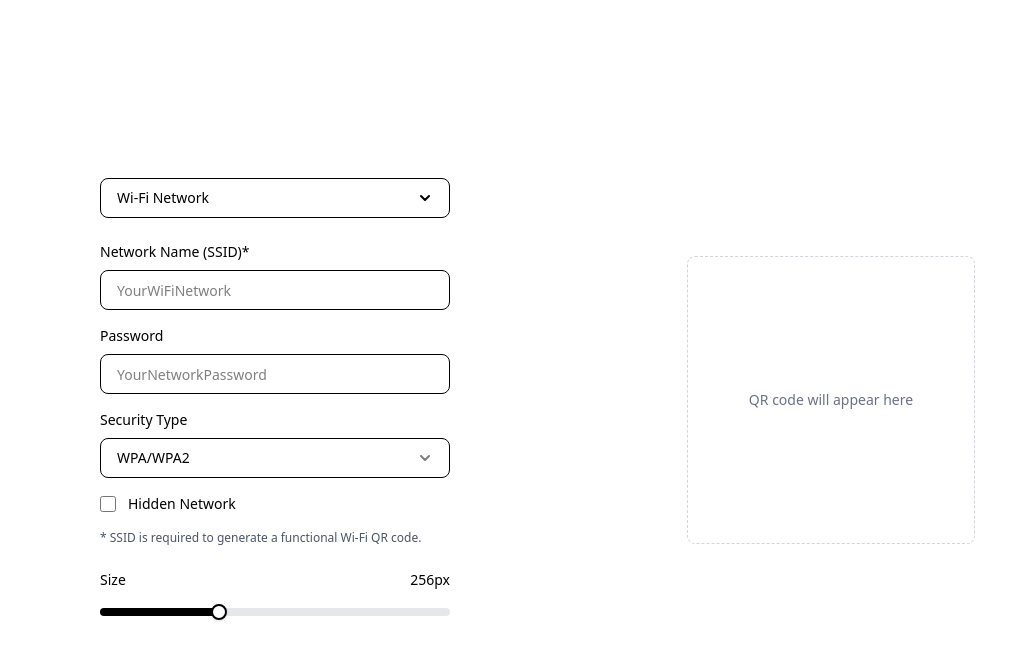
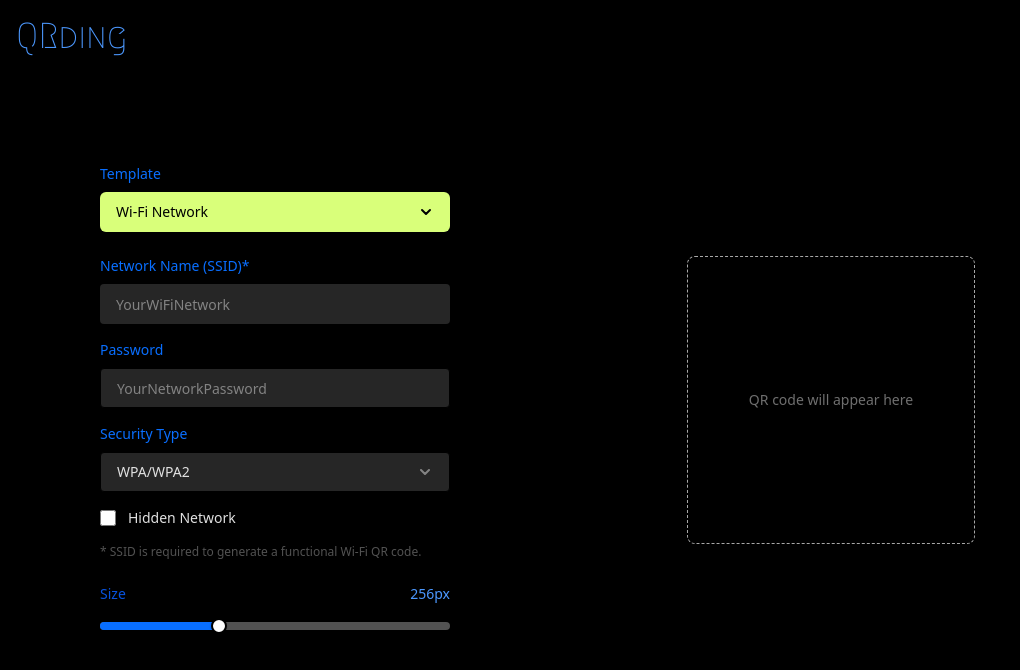
Before and after one commit to rishikanthc/qrding, a SvelteKit app: page / in a window 1280 px wide. Shown: the top 670 px of the page, without its empty margins (0-1020 px from the left). Built offline with nearby package versions, Linux system fonts and the light colour scheme.

Commit message:
Change UI to dark colorscheme

```diff
--- a/src/app.css
+++ b/src/app.css
@@ -1,2 +1,56 @@
 @import 'tailwindcss';
 @plugin '@tailwindcss/typography';
+
+@theme {
+  --color-blue-50: oklch(97% 4% 259deg);
+  --color-blue-100: oklch(91% 11% 258deg);
+  --color-blue-200: oklch(82% 22% 257deg);
+  --color-blue-300: oklch(75% 32% 258deg);
+  --color-blue-400: oklch(68% 43% 257deg);
+  --color-blue-500: oklch(58% 58% 260deg);
+  --color-blue-600: oklch(50% 56% 262deg);
+  --color-blue-700: oklch(41% 51% 263deg);
+  --color-blue-800: oklch(30% 42% 265deg);
+  --color-blue-900: oklch(22% 28% 266deg);
+  --color-gray-50: oklch(96.72% 0 0);
+  --color-gray-100: oklch(90.67% 0 0);
+  --color-gray-200: oklch(82.66% 0 0);
+  --color-gray-300: oklch(73.16% 0 0);
+  --color-gray-400: oklch(64.34% 0 0);
+  --color-gray-500: oklch(54.17% 0 0);
+  --color-gray-600: oklch(43.86% 0 0);
+  --color-gray-700: oklch(26.86% 0 0);
+  --color-gray-800: oklch(20.02% 0 0);
+  --color-gray-900: oklch(0% 0 0);
+  --color-gray-950: oklch(21% 2% 286deg);
+  --color-magenta-50: oklch(97% 4% 348deg);
+  --color-magenta-100: oklch(91% 12% 354deg);
+  --color-magenta-200: oklch(83% 27% 355deg);
+  --color-magenta-300: oklch(75% 39% 358deg);
+  --color-magenta-400: oklch(68% 47% 359deg);
+  --color-magenta-500: oklch(58% 52% 3deg);
+  --color-magenta-600: oklch(49% 46% 2deg);
+  --color-magenta-700: oklch(39% 38% 0deg);
+  --color-magenta-800: oklch(32% 33% 360deg);
+  --color-magenta-900: oklch(21% 16% 358deg);
+  --color-magnum-50: oklch(98% 4% 85deg);
+  --color-magnum-100: oklch(96% 10% 88deg);
+  --color-magnum-200: oklch(92% 18% 83deg);
+  --color-magnum-300: oklch(86% 28% 79deg);
+  --color-magnum-400: oklch(81% 34% 71deg);
+  --color-magnum-500: oklch(74% 41% 60deg);
+  --color-magnum-600: oklch(67% 42% 52deg);
+  --color-magnum-700: oklch(58% 38% 48deg);
+  --color-magnum-800: oklch(49% 31% 46deg);
+  --color-magnum-900: oklch(42% 25% 48deg);
+  --color-purple-50: oklch(97% 4% 309deg);
+  --color-purple-100: oklch(91% 13% 303deg);
+  --color-purple-200: oklch(83% 25% 303deg);
+  --color-purple-300: oklch(76% 37% 303deg);
+  --color-purple-400: oklch(70% 47% 302deg);
+  --color-purple-500: oklch(60% 63% 298deg);
+  --color-purple-600: oklch(51% 55% 298deg);
+  --color-purple-700: oklch(41% 46% 297deg);
+  --color-purple-800: oklch(33% 38% 298deg);
+  --color-purple-900: oklch(23% 20% 300deg);
+}
--- a/src/app.html
+++ b/src/app.html
@@ -3,6 +3,7 @@
 	<head>
 		<meta charset="utf-8" />
 		<link rel="icon" href="%sveltekit.assets%/favicon.png" />
+		<link rel="stylesheet" href="%sveltekit.assets%/fonts.css" />
 		<meta name="viewport" content="width=device-width, initial-scale=1" />
 		%sveltekit.head%
 	</head>
--- a/src/lib/qr_code_templates/TextForm.svelte
+++ b/src/lib/qr_code_templates/TextForm.svelte
@@ -8,13 +8,13 @@
 	});
 </script>
 
-<div>
-	<label for="customText" class="mb-2 block text-sm font-medium">Your Text</label>
+<div class="bg-gray-900">
+	<label for="customText" class="mb-2 block text-sm font-medium text-blue-500">Your Text</label>
 	<textarea
 		id="customText"
 		bind:value={customText}
 		placeholder="Enter any text you want to encode"
 		rows={4}
-		class="w-full resize-none rounded-lg border border-black px-4 py-3 text-sm focus:ring-2 focus:ring-black focus:outline-none"
+		class="w-full resize-none rounded-lg border border-gray-600 px-4 py-3 text-sm text-gray-100 focus:ring-2 focus:ring-black focus:outline-none"
 	></textarea>
 </div>
--- a/src/lib/qr_code_templates/WifiForm.svelte
+++ b/src/lib/qr_code_templates/WifiForm.svelte
@@ -44,18 +44,20 @@
 
 <div class="space-y-4">
 	<div>
-		<label for="wifiSSID" class="mb-2 block text-sm font-medium">Network Name (SSID)*</label>
+		<label for="wifiSSID" class="mb-2 block text-sm font-medium text-blue-500"
+			>Network Name (SSID)*</label
+		>
 		<input
 			type="text"
 			id="wifiSSID"
 			bind:value={ssid}
 			placeholder="YourWiFiNetwork"
-			class="h-10 w-full rounded-lg border border-black px-4 text-sm focus:ring-2 focus:ring-black focus:outline-none"
+			class="h-10 w-full rounded-sm bg-gray-700 px-4 text-sm text-gray-100 shadow-md focus:ring-2 focus:ring-black focus:outline-none"
 			required
 		/>
 	</div>
 	<div>
-		<label for="wifiPassword" class="mb-2 block text-sm font-medium"
+		<label for="wifiPassword" class="mb-2 block text-sm font-medium text-blue-500"
 			>Password {securityValue === 'nopass' ? '(Not Needed for Open Network)' : ''}</label
 		>
 		<input
@@ -63,9 +65,10 @@
 			id="wifiPassword"
 			bind:value={password}
 			placeholder={securityValue === 'nopass' ? '' : 'YourNetworkPassword'}
+			class="bg-gray-700 text-gray-100"
 			class:h-10={true}
 			class:w-full={true}
-			class:rounded-lg={true}
+			class:rounded-sm={true}
 			class:border={true}
 			class:border-black={true}
 			class:px-4={true}
@@ -79,10 +82,10 @@
 		/>
 	</div>
 	<div>
-		<label class="mb-2 block text-sm font-medium">Security Type</label>
+		<label class="mb-2 block text-sm font-medium text-blue-500">Security Type</label>
 		<Select.Root type="single" bind:value={securityValue}>
 			<Select.Trigger
-				class="flex h-10 w-full items-center justify-between rounded-lg border border-black bg-transparent px-4 py-2 text-sm whitespace-nowrap focus:ring-2 focus:ring-black focus:outline-none disabled:cursor-not-allowed disabled:opacity-50"
+				class="flex h-10 w-full items-center justify-between rounded-sm border border-black bg-gray-700 px-4 py-2 text-sm whitespace-nowrap text-gray-100 shadow-md focus:ring-2 focus:ring-black focus:outline-none disabled:cursor-not-allowed disabled:opacity-50"
 				aria-label="Wi-Fi Security Type"
 			>
 				<span>{currentWifiSecurityLabel}</span>
@@ -134,9 +137,9 @@
 			type="checkbox"
 			id="wifiHidden"
 			bind:checked={isHidden}
-			class="h-4 w-4 rounded border-gray-300 text-black accent-black focus:ring-black"
+			class="h-4 w-4 rounded border-gray-300 text-gray-100 accent-black focus:ring-black"
 		/>
-		<label for="wifiHidden" class="text-sm font-medium">Hidden Network</label>
+		<label for="wifiHidden" class="text-sm font-medium text-gray-100">Hidden Network</label>
 	</div>
 	<p class="text-xs text-gray-600">* SSID is required to generate a functional Wi-Fi QR code.</p>
 </div>
--- a/src/routes/+page.svelte
+++ b/src/routes/+page.svelte
@@ -90,8 +90,8 @@
 					width: capturedSize, // Use captured size from the effect's scope
 					margin: 2,
 					color: {
-						dark: '#000000',
-						light: '#ffffff'
+						dark: '#7c3aed',
+						light: '#fffbe0'
 					},
 					errorCorrectionLevel: capturedErrorCorrectionLevel // Use captured ECL
 				};
@@ -109,16 +109,21 @@
 	});
 </script>
 
-<div class="flex min-h-screen items-center justify-center bg-white p-4 md:p-6 lg:p-8">
-	<div class="w-full max-w-[1080px] bg-white">
+<div class="flex min-h-screen items-center justify-center bg-gray-900 p-4 md:p-6 lg:p-8">
+	<div class="fixed top-0 left-0 bg-gray-900 p-4 font-[Megrim] text-4xl text-blue-400">QRding</div>
+	<div class="w-full max-w-[1080px] bg-gray-900">
 		<div class="flex flex-col items-center gap-8 lg:flex-row lg:items-center">
 			<!-- Left Section -->
 			<div class="w-full max-w-md space-y-6 lg:w-[350px] lg:flex-none">
 				<!-- Mode Selector -->
 				<div>
 					<Select.Root type="single" bind:value={selectedModeValue}>
+						<label for="template" class="mb-2 block text-sm font-medium text-blue-500"
+							>Template</label
+						>
 						<Select.Trigger
-							class="flex h-10 w-full items-center justify-between rounded-lg border border-black bg-white px-4 text-sm font-medium transition-colors hover:bg-gray-50"
+							id="template"
+							class="flex h-10 w-full items-center justify-between rounded-md bg-[#d9ff7a] px-4 text-sm font-medium shadow-sm transition-colors hover:bg-[#bede68]"
 						>
 							<span>{currentModeLabel}</span>
 							<svg width="16" height="16" viewBox="0 0 16 16" fill="none">
@@ -133,14 +138,14 @@
 						</Select.Trigger>
 						<Select.Portal>
 							<Select.Content
-								class="z-50 overflow-hidden rounded-lg border border-black bg-white shadow-lg"
+								class="z-50 overflow-hidden rounded-lg border border-black bg-gray-700 text-gray-200 shadow-lg"
 								sideOffset={10}
 							>
 								<Select.Viewport class="p-1">
 									{#each modeOptions as option}
 										<Select.Item
 											value={option.value}
-											class="cursor-pointer rounded px-4 py-2 text-sm hover:bg-gray-100 data-[highlighted]:bg-gray-100"
+											class="cursor-pointer rounded px-4 py-2 text-sm hover:bg-gray-100 data-[highlighted]:bg-gray-800"
 										>
 											{#snippet children({ selected })}
 												{option.label}
@@ -179,8 +184,8 @@
 				<!-- Size Slider -->
 				<div class="space-y-3">
 					<div class="flex items-center justify-between">
-						<label class="text-sm font-medium">Size</label>
-						<span class="text-sm font-medium">{size}px</span>
+						<label class="text-sm font-medium text-blue-600">Size</label>
+						<span class="text-sm font-medium text-blue-400">{size}px</span>
 					</div>
 					<Slider.Root
 						bind:value={size}
@@ -191,9 +196,9 @@
 						class="relative flex h-5 w-full touch-none items-center select-none"
 					>
 						<span
-							class="relative h-2 w-full grow cursor-pointer overflow-hidden rounded-full bg-gray-200"
+							class="relative h-2 w-full grow cursor-pointer overflow-hidden rounded-full bg-gray-600"
 						>
-							<Slider.Range class="absolute h-full bg-black" />
+							<Slider.Range class="absolute h-full bg-blue-500" />
 						</span>
 						<Slider.Thumb
 							index={0}
@@ -241,7 +246,7 @@
 					<Button.Root
 						onclick={downloadQRCode}
 						disabled={isGenerating}
-						class="h-8 cursor-pointer rounded-lg border border-black bg-black px-6 text-sm font-medium text-white transition-colors hover:bg-gray-900 data-[disabled]:cursor-not-allowed data-[disabled]:opacity-50"
+						class="h-10 cursor-pointer rounded-lg  bg-[#d9ff7a] px-6 text-sm font-medium text-gray-800 transition-colors hover:bg-[#bede68] data-[disabled]:cursor-not-allowed data-[disabled]:opacity-50"
 					>
 						Download Image
 					</Button.Root>
--- /dev/null
+++ b/static/fonts.css
@@ -0,0 +1,15 @@
+@font-face {
+	font-family: 'Megrim';
+	src: url('/fonts/Megrim-Regular.ttf') format('truetype');
+	font-weight: normal;
+	font-style: normal;
+}
+
+
+/* Lombok */
+/* @font-face { */
+/* font-family: 'Lombok'; */
+/* font-weight: 400; */
+/* font-style: normal; */
+/* src: url('/fonts/Lombok.otf') format('opentype'); */
+/* } */
```
Also changed, not shown: src/lib/qr_code_templates/CalendarEventForm.svelte (+13 -8 lines), src/lib/qr_code_templates/VCardForm.svelte (+23 -20 lines), static/fonts/Megrim-Regular.ttf (added).
